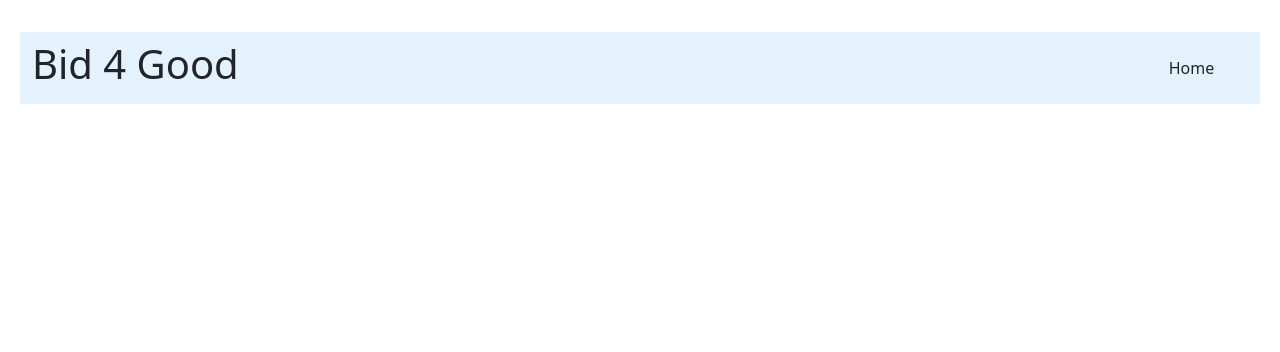
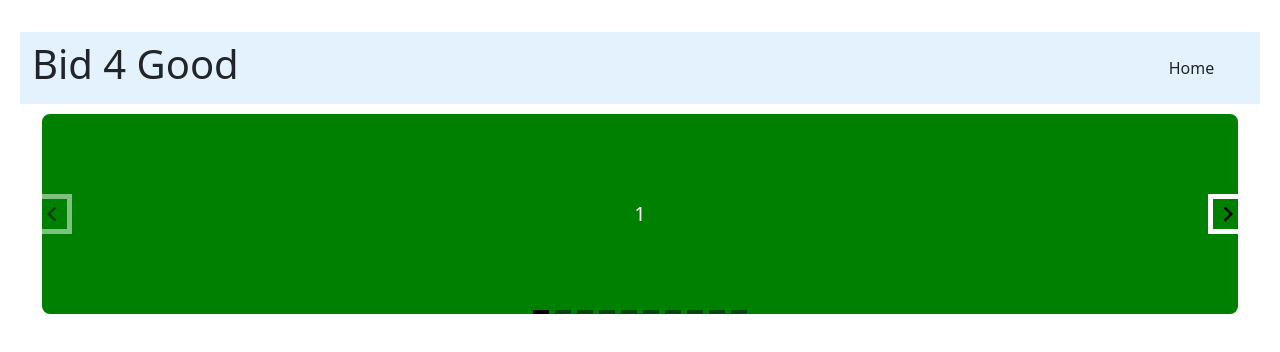
Before and after one commit to gabbar23/Learnly, a Vue app in the folder FrontEnd/: page /make-bid in a window 1280 px wide. Before the commit this address had no page. Shown: the top 352 px of the page. Built offline with nearby package versions, Linux system fonts and the light colour scheme; what @formkit/vue would draw is missing.

Commit message:
Fix
Added Route for Live Bidding Screen.
Added Image carousel to be used application wide.

```diff
--- a/FrontEnd/package.json
+++ b/FrontEnd/package.json
@@ -19,6 +19,7 @@
     "bootstrap": "^5.2.3",
     "vue": "^3.2.45",
     "vue-router": "^4.1.6",
+    "vue3-carousel": "^0.2.9",
     "vuetify": "^3.1.4"
   },
   "devDependencies": {
--- a/FrontEnd/src/App.vue
+++ b/FrontEnd/src/App.vue
@@ -11,7 +11,7 @@ export default defineComponent({
 });
 </script>
 <style>
-body{
-  margin:1em;
+body {
+  margin: 1em;
 }
 </style>
--- a/FrontEnd/src/components/component.ts
+++ b/FrontEnd/src/components/component.ts
@@ -5,3 +5,4 @@ export { default as Login } from "../components/login.vue";
 export { default as Navigation } from "../components/navigation.vue";
 export { default as BuyerRegistration } from "../components/buyer-registration.vue";
 export { default as AdminDashboard } from "../components/admin-dashboard.vue";
+export { default as OnlineBidding } from "../components/online-bidding.vue";
--- /dev/null
+++ b/FrontEnd/src/components/online-bidding.vue
@@ -0,0 +1,47 @@
+<!-- eslint-disable @typescript-eslint/no-unused-vars -->
+<template>
+  <Carousel>
+    <Slide v-for="slide in 10" :key="slide">
+      <div class="carousel__item">{{ slide }}</div>
+    </Slide>
+    <template #addons>
+      <Navigation />
+      <Pagination />
+    </template>
+  </Carousel>
+</template>
+
+<script lang="ts">
+import { defineComponent } from "vue";
+import "vue3-carousel/dist/carousel.css";
+// eslint-disable-next-line @typescript-eslint/no-unused-vars
+import { Carousel, Slide, Pagination, Navigation } from "vue3-carousel";
+export default defineComponent({
+  components: { Navigation, Carousel, Slide, Pagination },
+
+});
+</script>
+
+<style>
+.carousel__item {
+  min-height: 200px;
+  width: 100%;
+  background-color: green;
+  color: white;
+  font-size: 20px;
+  border-radius: 8px;
+  display: flex;
+  justify-content: center;
+  align-items: center;
+}
+
+.carousel__slide {
+  padding: 10px;
+}
+
+.carousel__prev,
+.carousel__next {
+  box-sizing: content-box;
+  border: 5px solid white;
+}
+</style>
--- a/FrontEnd/src/router/index.ts
+++ b/FrontEnd/src/router/index.ts
@@ -28,6 +28,11 @@ const router = createRouter({
       name: "Admin Dashboard",
       component: () => import("../components/admin-dashboard.vue"),
     },
+    {
+      path: "/make-bid",
+      name: "Make Bidding",
+      component: () => import("../components/online-bidding.vue"),
+    },
   ],
 });
 
```
Also changed, not shown: FrontEnd/src/main.ts (+7 -7 lines), FrontEnd/src/shims-vue.d.ts (+6 -1 lines), 2 other files (tests, documents, lock files or other folders).
